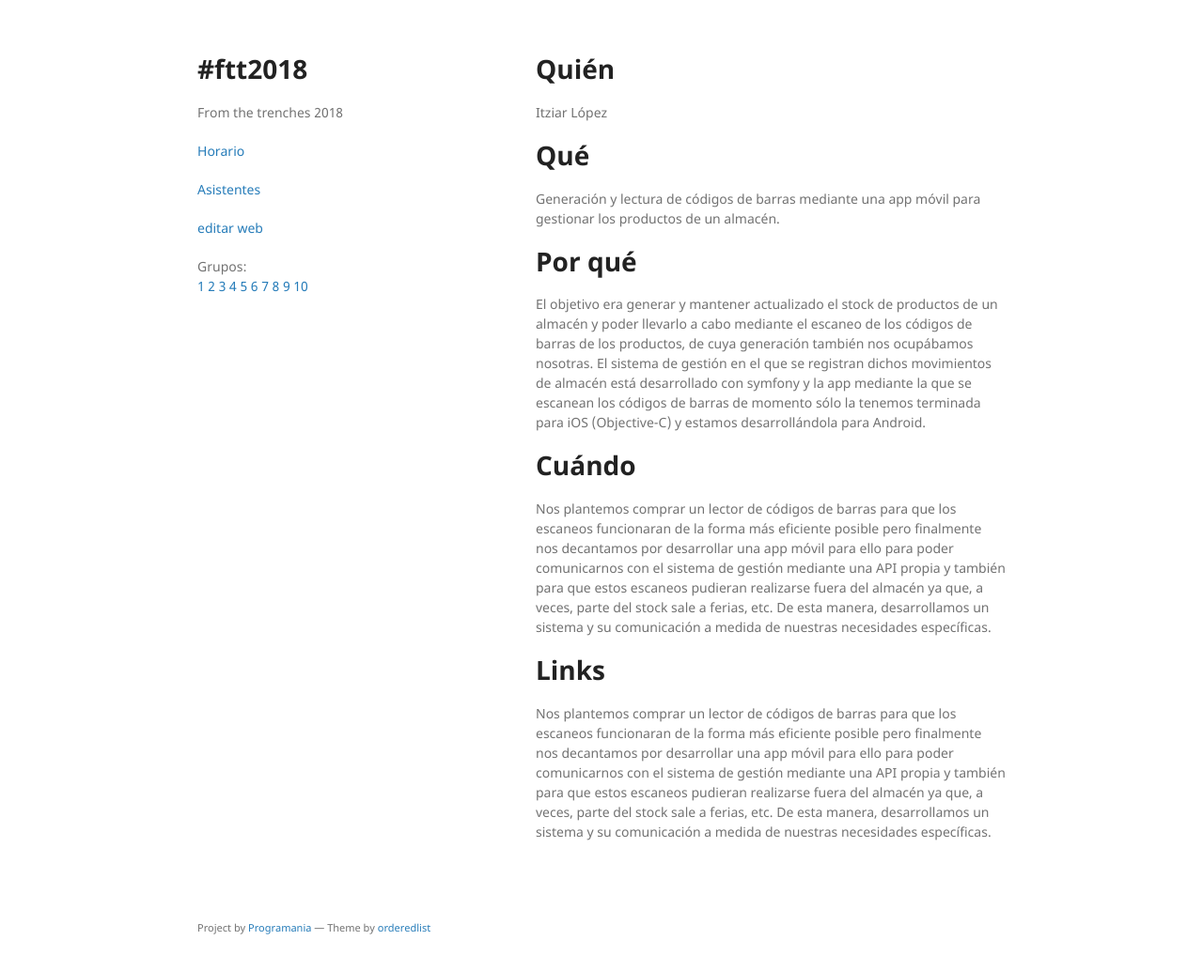
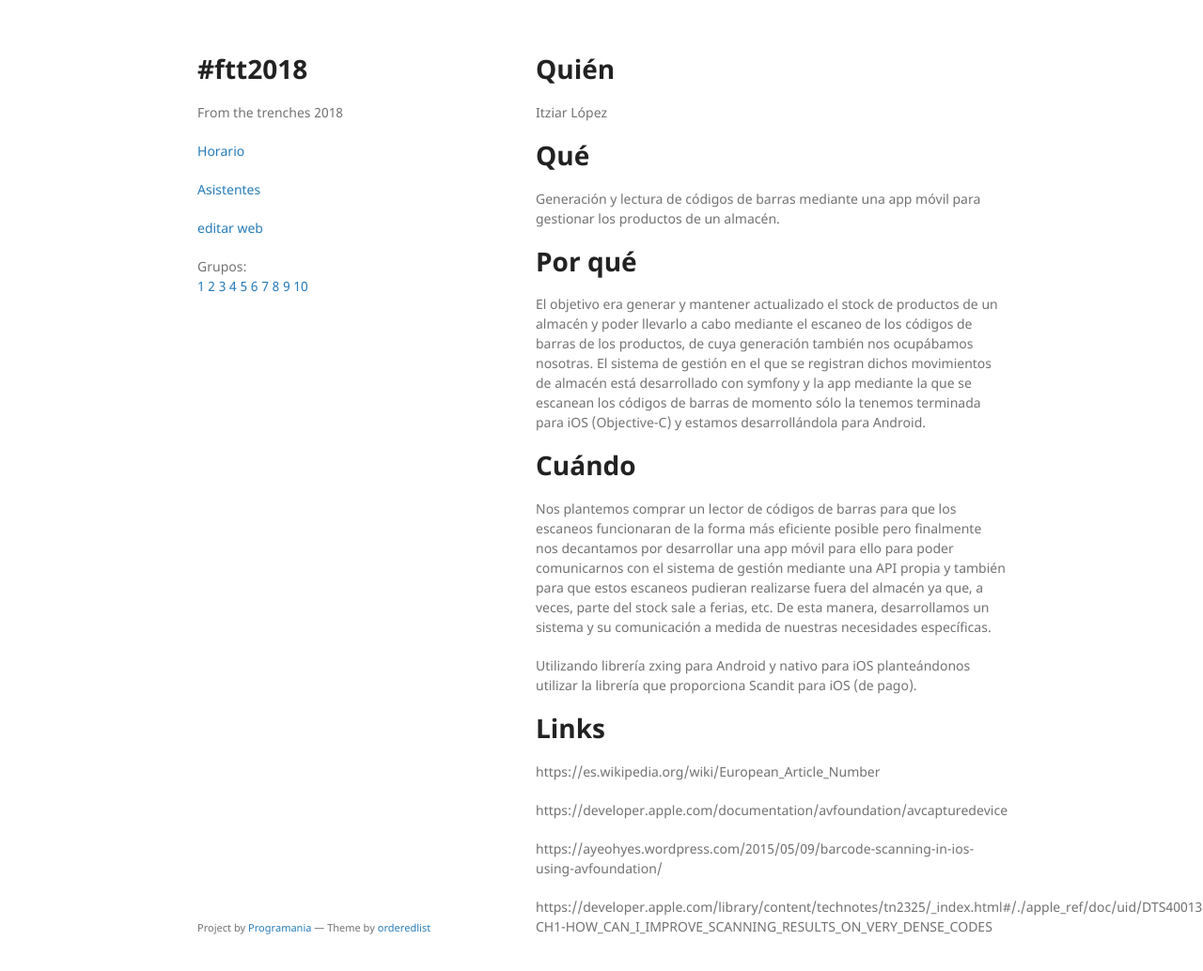
Before and after one commit to xala3pa/ftt2018, a Jekyll site: the page built from experiencias/45.md, in a window 1280 px wide and 1067 px high. Shown: the top 1034 px of the window at 94% size. Built offline with Jekyll 4.4.1, drawn with Linux system fonts in a browser that asks for light colours; our own code applies the rules of GitHub Pages for plain Markdown files.

```diff
--- a/experiencias/45.md
+++ b/experiencias/45.md
@@ -11,6 +11,15 @@ El sistema de gestión en el que se registran dichos movimientos de almacén est
 # Cuándo
 Nos plantemos comprar un lector de códigos de barras para que los escaneos funcionaran de la forma más eficiente posible pero finalmente nos decantamos por desarrollar una app móvil para ello para poder comunicarnos con el sistema de gestión mediante una API propia y también para que estos escaneos pudieran realizarse fuera del almacén ya que, a veces, parte del stock sale a ferias, etc. De esta manera, desarrollamos un sistema y su comunicación a medida de nuestras necesidades específicas.
 
+Utilizando librería zxing para Android y nativo para iOS planteándonos utilizar la librería que proporciona Scandit para iOS (de pago).
+
 
 # Links
-Nos plantemos comprar un lector de códigos de barras para que los escaneos funcionaran de la forma más eficiente posible pero finalmente nos decantamos por desarrollar una app móvil para ello para poder comunicarnos con el sistema de gestión mediante una API propia y también para que estos escaneos pudieran realizarse fuera del almacén ya que, a veces, parte del stock sale a ferias, etc. De esta manera, desarrollamos un sistema y su comunicación a medida de nuestras necesidades específicas.
+
+https://es.wikipedia.org/wiki/European_Article_Number
+
+https://developer.apple.com/documentation/avfoundation/avcapturedevice
+
+https://ayeohyes.wordpress.com/2015/05/09/barcode-scanning-in-ios-using-avfoundation/
+
+https://developer.apple.com/library/content/technotes/tn2325/_index.html#/./apple_ref/doc/uid/DTS40013824-CH1-HOW_CAN_I_IMPROVE_SCANNING_RESULTS_ON_VERY_DENSE_CODES
```
Also changed, not shown: experiencias/10.md (+2 -3 lines), experiencias/25.md (+0 -2 lines), experiencias/46.md (+2 -0 lines).
